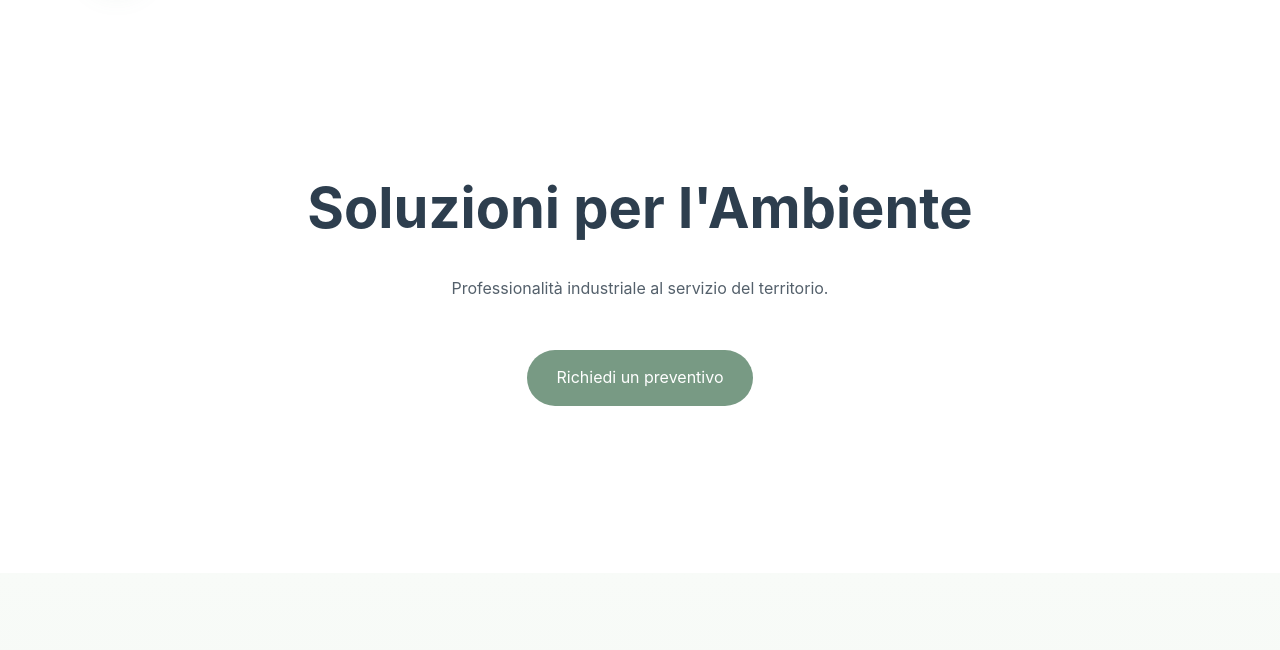
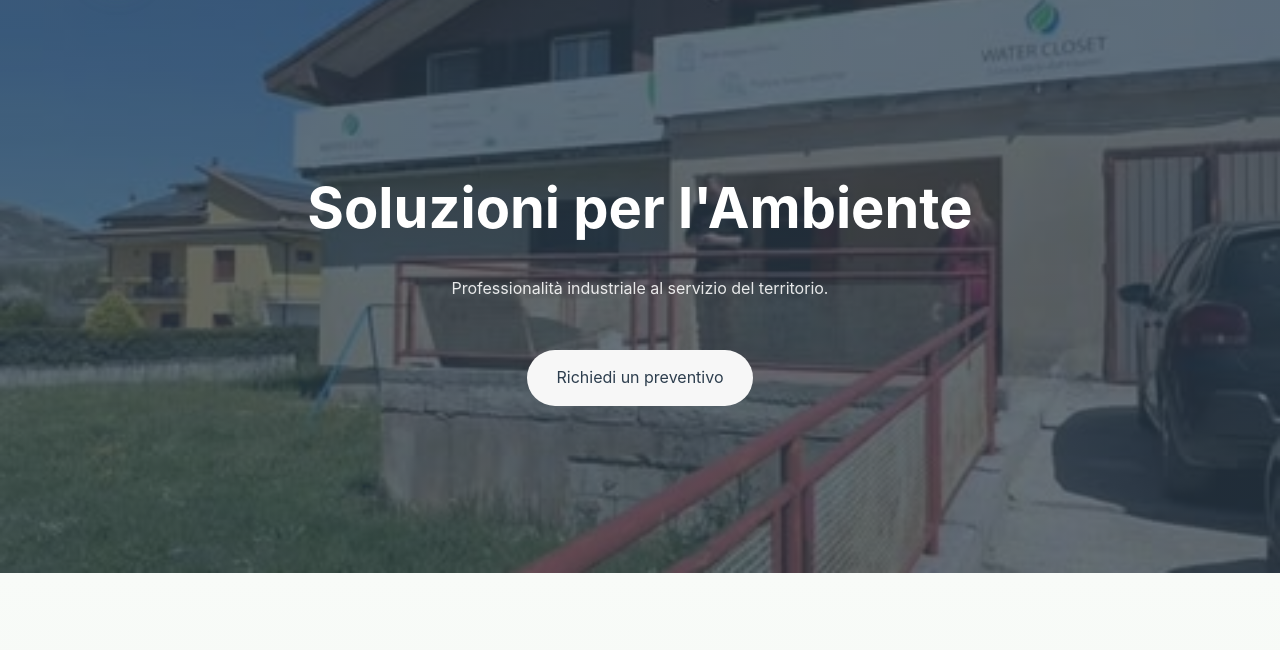
Before and after one commit to apepe11/WaterCloset, a plain HTML site: page index.html in a window 1280 px wide. Shown: the part 94-744 px from the top of the page. Drawn offline with Linux system fonts and the light colour scheme.

Commit message:
other edits

```diff
--- a/index.html
+++ b/index.html
@@ -36,7 +36,7 @@
         <h2>Galleria Interventi</h2>
         <p class="gallery-intro">Immagini dei nostri interventi: professionali, discrete e dedicate alla cura dell'ambiente.</p>
         <div class="gallery">
-            <figure class="gallery-item gallery-item--small">
+            <figure class="gallery-item">
                 <img src="photos/706028611_18098042159010487_2614409356973538488_n.jpg" alt="Servizio 5">
                 <figcaption>Pulizia tecnica e gestione rifiuti industriali</figcaption>
             </figure>
--- a/style.css
+++ b/style.css
@@ -16,13 +16,12 @@ header { position: sticky; top: 0; z-index: 10; background: #ffffffee; border-bo
 .nav-btn:hover { background: #5a7a66; transform: translateY(-1px); }
 
 /* Hero */
-.hero { min-height: 72vh; display: flex; flex-direction: column; justify-content: center; align-items: center; text-align: center; background: #fff; padding: 20px; }
-.hero h1 { font-size: 3.5rem; margin-bottom: 20px; color: #2d3e4e; }
-.hero p { max-width: 680px; margin: 0 auto 28px; color: #54606b; line-height: 1.8; }
-.hero-image { margin-bottom: 28px; width: min(860px, 100%); border-radius: 28px; overflow: hidden; box-shadow: 0 24px 50px rgba(45, 62, 78, 0.12); }
-.hero-image img { width: 100%; height: auto; display: block; }
-.btn { display: inline-block; padding: 15px 30px; background: #789a84; color: #fff; text-decoration: none; border-radius: 30px; margin-top: 20px; transition: background 0.3s; }
-.btn:hover { background: #5a7a66; }
+.hero { min-height: 72vh; display: flex; flex-direction: column; justify-content: center; align-items: center; text-align: center; padding: 20px; color: #fff; background-color: #2d3e4e; background-image: linear-gradient(180deg, rgba(45, 62, 78, 0.72) 0%, rgba(45, 62, 78, 0.72) 100%), url('photos/670951677_2027281184841001_6023731819023591207_n.jpg'); background-size: cover; background-position: center center; background-repeat: no-repeat; }
+.hero h1 { font-size: 3.5rem; margin-bottom: 20px; color: #fff; }
+.hero p { max-width: 680px; margin: 0 auto 28px; color: rgba(255, 255, 255, 0.88); line-height: 1.8; }
+.hero-image { display: none; }
+.btn { display: inline-block; padding: 15px 30px; background: #f7f7f7; color: #2d3e4e; text-decoration: none; border-radius: 30px; margin-top: 20px; transition: background 0.3s; }
+.btn:hover { background: #e6e6e6; }
 
 /* Services Section */
 .page-content { padding: 80px 50px; }
```
Also changed, not shown: contatti.html (+1 -1 lines).
